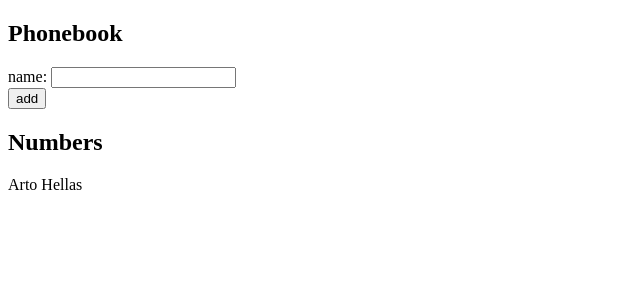
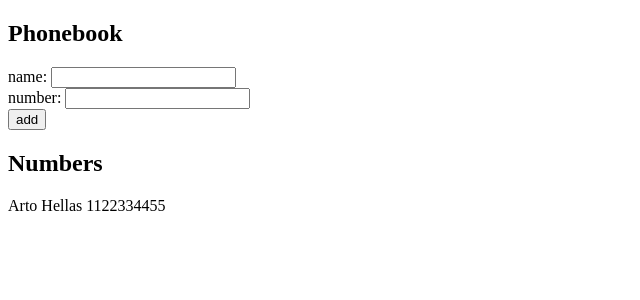
Before and after one commit to marcosdima/helsinki_fullstack, a React (Vite) app in the folder part2/agenda/: page / in a window 1280 px wide. Shown: the top 300 px of the page, without its empty margins (0-640 px from the left). Built offline with nearby package versions, Linux system fonts and the light colour scheme.

Commit message:
Exercise 2.8: Agenda Step 3

```diff
--- a/part2/agenda/src/App.jsx
+++ b/part2/agenda/src/App.jsx
@@ -3,13 +3,14 @@ import Agenda from './components/Agenda'
 
 const App = () => {
   const [persons, setPersons] = useState([
-    { name: 'Arto Hellas' }
+    { name: 'Arto Hellas', phone: '1122334455' }
   ])
   const [newName, setNewName] = useState('')
+  const [newPhone, setNewPhone] = useState('')
 
-  const addName = (event) => {
+  const addPerson = (event) => {
     event.preventDefault()
-    const name = { name: newName }
+    const name = { name: newName, phone: newPhone }
 
     const nameExists = persons.find(person => person.name === newName)
 
@@ -20,15 +21,22 @@ const App = () => {
   }
 
   const handleNewName = (event) => { setNewName(event.target.value) }
+  const handleNewPhone = (event) => { setNewPhone(event.target.value) }
 
   return (
     <div>
       <h2>Phonebook</h2>
-      <form onSubmit={addName}>
+      <form onSubmit={addPerson}>
         <div>
           name: <input
             value={newName}
             onChange={handleNewName}
+          />
+        </div>
+        <div>
+          number: <input
+            value={newPhone}
+            onChange={handleNewPhone}
           />
         </div>
         <div>
--- a/part2/agenda/src/components/Agenda.jsx
+++ b/part2/agenda/src/components/Agenda.jsx
@@ -6,7 +6,7 @@ const Agenda = ({ persons }) => {
         <h2>Numbers</h2>
         <div>
             {persons.map(person =>
-                <Person key={person.name} name={person.name} />
+                <Person key={person.name} name={person.name} phone={person.phone} />
             )}
         </div>
         </>
--- a/part2/agenda/src/components/Person.jsx
+++ b/part2/agenda/src/components/Person.jsx
@@ -1,6 +1,6 @@
-const Person = ({ name }) => {
+const Person = ({ name, phone }) => {
     return (
-        <p>{ name }</p>
+        <p>{ name } { phone }</p>
     )
 }
 
```
